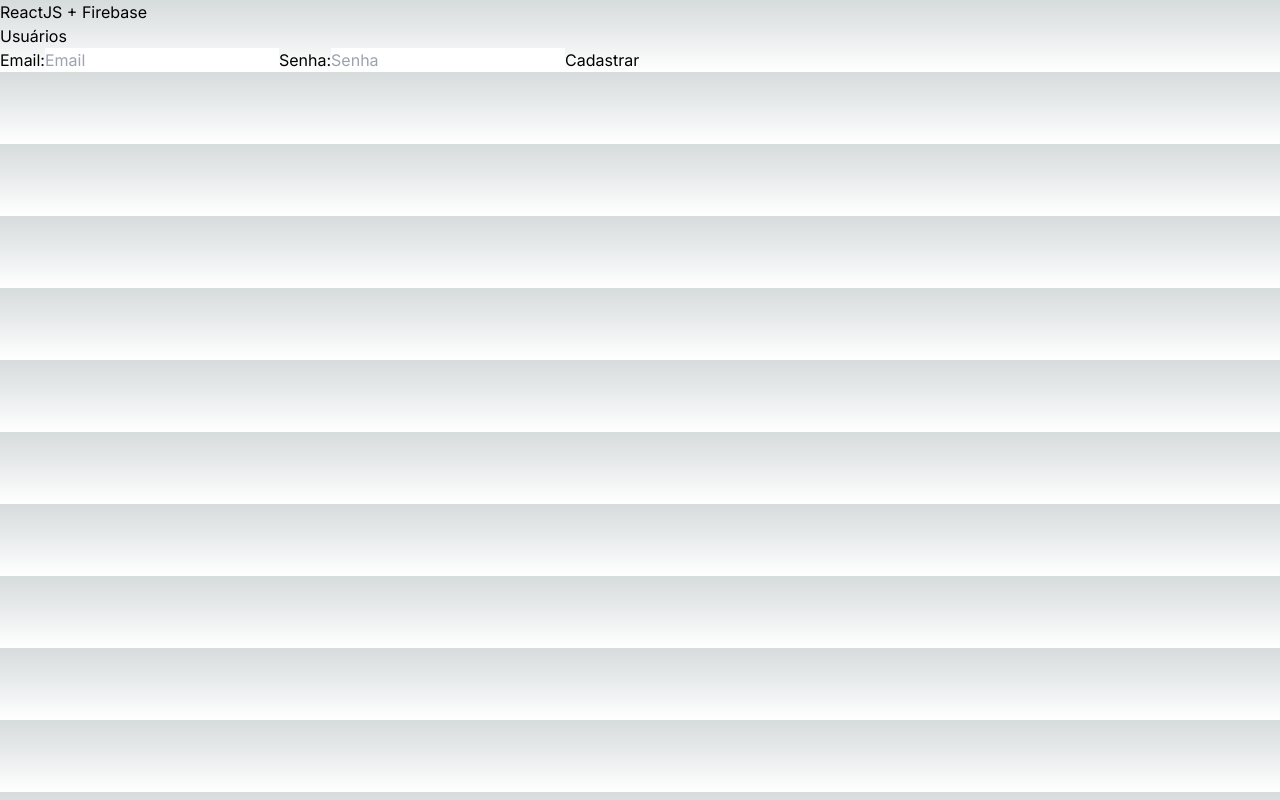
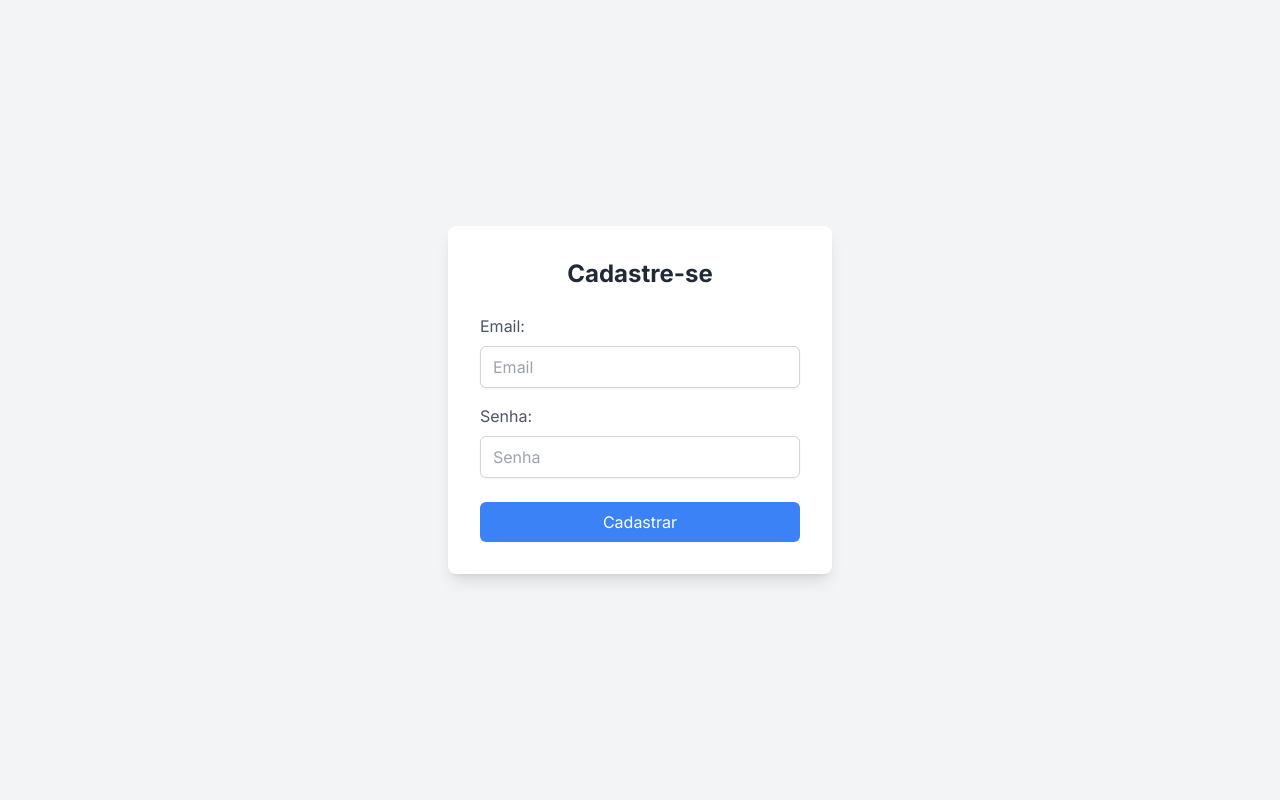
Before and after one commit to Dyeison-Felipe/ToDoList-Faculdade, a Next.js app: page /register in a window 1280 px wide. Built offline with nearby package versions, Linux system fonts and the light colour scheme.

Commit message:
feat: add layout register

```diff
--- a/src/app/register/page.tsx
+++ b/src/app/register/page.tsx
@@ -27,30 +27,40 @@ export default function Page() {
   }
 
   return (
-    <div>
-      <h1>ReactJS + Firebase</h1>
+    <div className="flex flex-col items-center justify-center min-h-screen bg-gray-100 p-6 text-black">
+      <div className="bg-white shadow-lg rounded-lg p-8 max-w-sm w-full">
+        <h1 className="text-2xl font-bold text-gray-800 mb-6 text-center">Cadastre-se</h1>
 
-      <h2>Usuários</h2>
-
-      <label>Email:</label>
+        <div className="mb-4">
+          <label className="block text-gray-600 mb-2">Email:</label>
           <input
             type="email"
             value={email}
             onChange={(e) => setEmail(e.target.value)}
             placeholder="Email"
-        className="text-slate-950"
+            className="w-full px-3 py-2 border border-gray-300 rounded-md shadow-sm focus:outline-none focus:ring focus:ring-blue-300"
           />
+        </div>
 
-      <label>Senha:</label>
+        <div className="mb-6">
+          <label className="block text-gray-600 mb-2">Senha:</label>
           <input
             type="password"
             value={password}
             onChange={(e) => setPassword(e.target.value)}
             placeholder="Senha"
-        className="text-slate-950"
+            className="w-full px-3 py-2 border border-gray-300 rounded-md shadow-sm focus:outline-none focus:ring focus:ring-blue-300"
           />
+        </div>
 
-      <button onClick={NewUser}>Cadastrar</button>
+        <button
+          onClick={NewUser}
+          className="w-full bg-blue-500 text-white py-2 rounded-md hover:bg-blue-600 transition duration-300"
+        >
+          Cadastrar
+        </button>
       </div>
+    </div>
+
   )
 }
```
Lines whose indentation alone changed are shown as unchanged.
